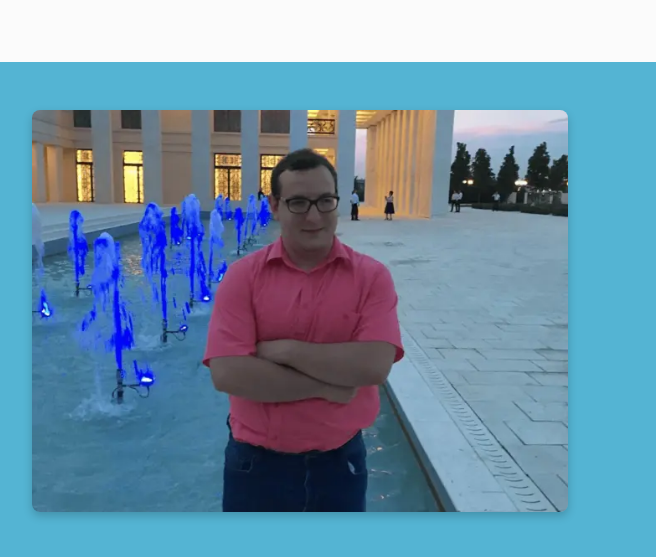
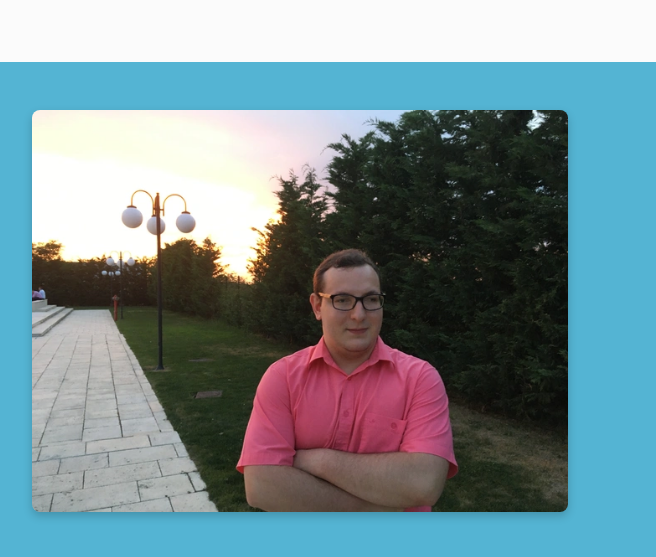
Before and after one commit to catalinbroinas/homepage, a website built with webpack: page src/template.html in a window 1280 px wide. Shown: the part 1615-2172 px from the top of the page, 624-1280 px from the left. Built offline with nearby package versions, Linux system fonts and the light colour scheme.

Commit message:
style: update image in `Contact` section

```diff
--- a/src/template.html
+++ b/src/template.html
@@ -450,9 +450,9 @@
           <!-- Image -->
           <div class="contact-image">
             <picture>
-              <source srcset="assets/img/my-photo.webp" type="image/webp" />
+              <source srcset="assets/img/profile.webp" type="image/webp" />
               <img
-                src="assets/img/my-photo.png"
+                src="assets/img/profile.png"
                 class="image-fluid"
                 alt="Picture of Catalin Broinas"
               />
```
